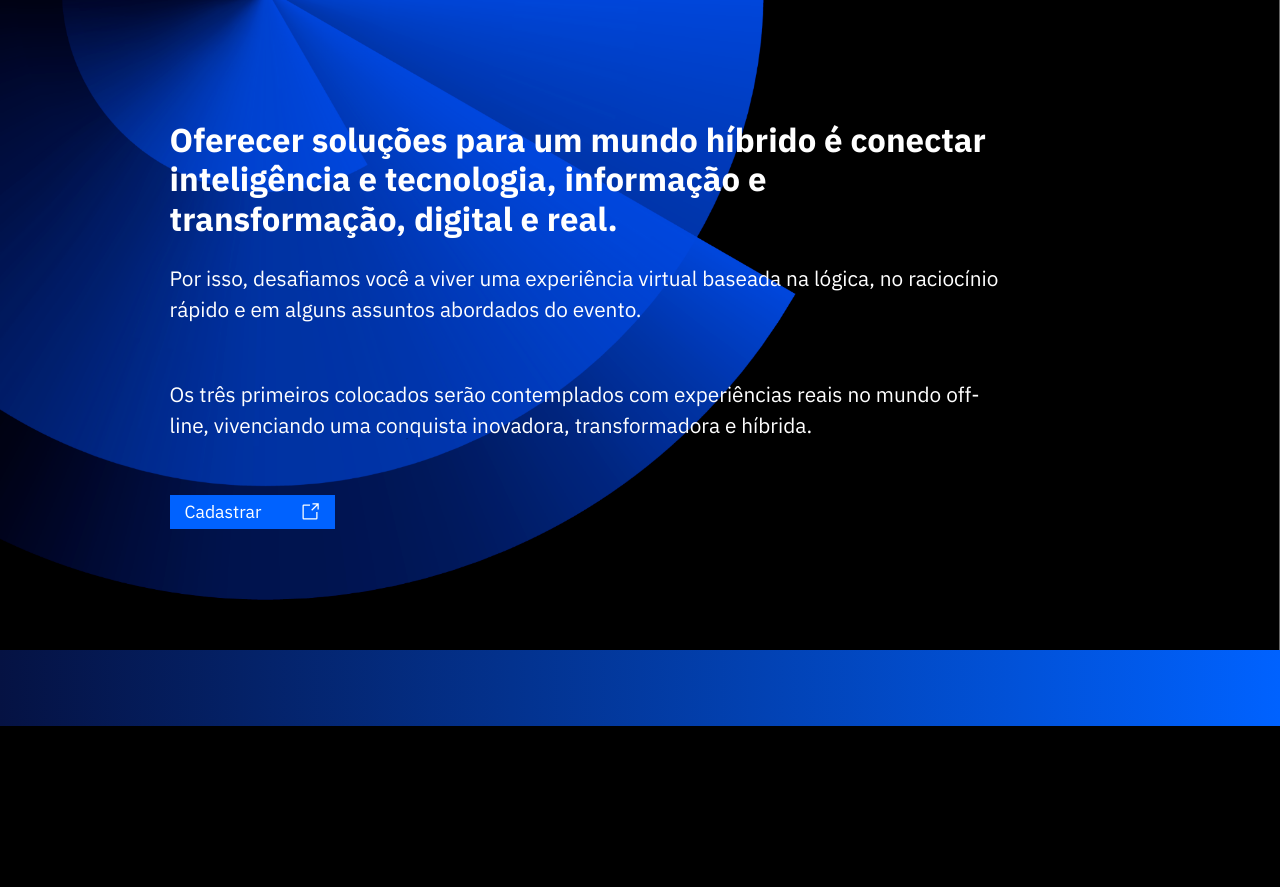
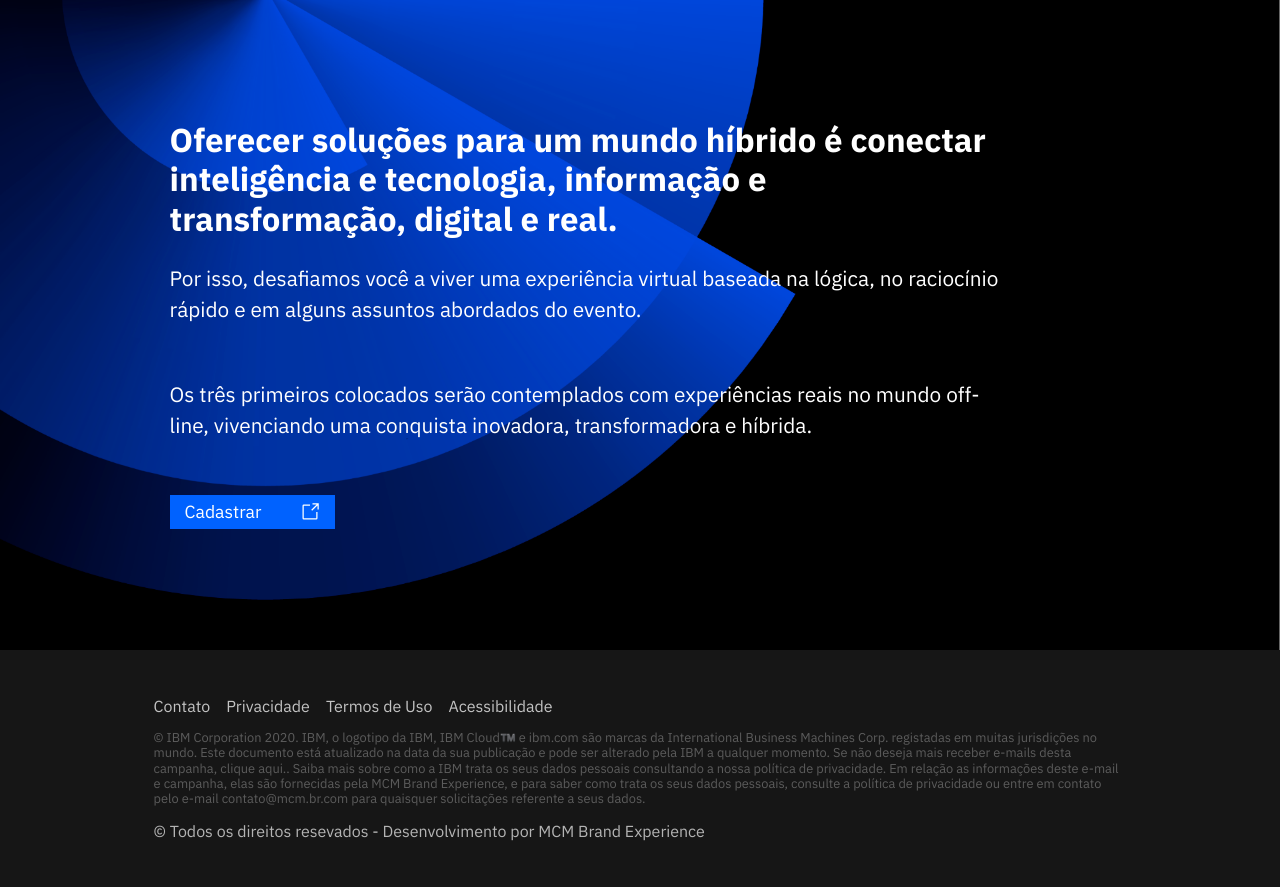
Before and after one commit to GiovannyFialho/gameEinstein-IBM, a CodeIgniter app: page /database/index.php/home/index in a window 1280 px wide. Shown: the part 74-961 px from the top of the page. Before the commit the page ends 800 px from the top, so only its background shows below. Run offline with CodeIgniter, Linux system fonts and the light colour scheme.

Commit message:
adicionando footer nas paginas

```diff
--- a/application/views/site/default/footer.php
+++ b/application/views/site/default/footer.php
@@ -1,5 +1,30 @@
         </main>
-        <footer></footer>
+        <footer>
+            <div class="container">
+                <div class="head">
+                    <a href="#" class="head-link">
+                        Contato
+                    </a>
+                    <a href="#" class="head-link">
+                        Privacidade
+                    </a>
+                    <a href="#" class="head-link">
+                        Termos de Uso
+                    </a>
+                    <a href="#" class="head-link">
+                        Acessibilidade
+                    </a>
+                </div>
+                <div class="body">
+                    <p>
+                        &#169 IBM Corporation 2020. IBM, o logotipo da IBM, IBM Cloud™️ e ibm.com são marcas da International Business Machines Corp. registadas em muitas jurisdições no mundo. Este documento está atualizado na data da sua publicação e pode ser alterado pela IBM a qualquer momento. Se não deseja mais receber e-mails desta campanha, clique aqui.. Saiba mais sobre como a IBM trata os seus dados pessoais consultando a nossa política de privacidade. Em relação as informações deste e-mail e campanha, elas são fornecidas pela MCM Brand Experience, e para saber como trata os seus dados pessoais, consulte a política de privacidade ou entre em contato pelo e-mail contato@mcm.br.com para quaisquer solicitações referente a seus dados.
+                    </p>
+                </div>
+                <div class="footer">
+                    <p>&#169 Todos os direitos resevados - Desenvolvimento por MCM Brand Experience</p>
+                </div>
+            </div>
+        </footer>
         <script src="<?= base_url("assets") ?>/build/js/script.min.js"></script>
     </body>
 </html>
--- a/src/static/scss/template/footer.scss
+++ b/src/static/scss/template/footer.scss
@@ -1,4 +1,37 @@
 footer {
-    min-height: 76px;
-    background-image: linear-gradient(90deg, $secondary, $primary);
+    width: 100%;
+    background-color: #161616;
+    padding: 3rem 0;
+    .container {
+        max-width: 80%;
+        width: 100%;
+        margin: 0 auto;
+        .head {
+            display: flex;
+            margin-bottom: 1rem;
+            &-link {
+                font-size: 1rem;
+                color: #c3c3c3;
+                margin-right: 1rem;
+                &:hover {
+                    text-decoration: underline;
+                }
+            }
+        }
+        .body {
+            margin: 1rem auto;
+            p {
+                color: #5c5c5c;
+                font-size: 0.8rem;
+                line-height: 1.2;
+            }
+        }
+        .footer {
+            margin-top: 1rem;
+            p {
+                font-size: 1rem;
+                color: #b4b4b4;
+            }
+        }
+    }
 }
```
Also changed, not shown: assets/build/css/style.min.css.
